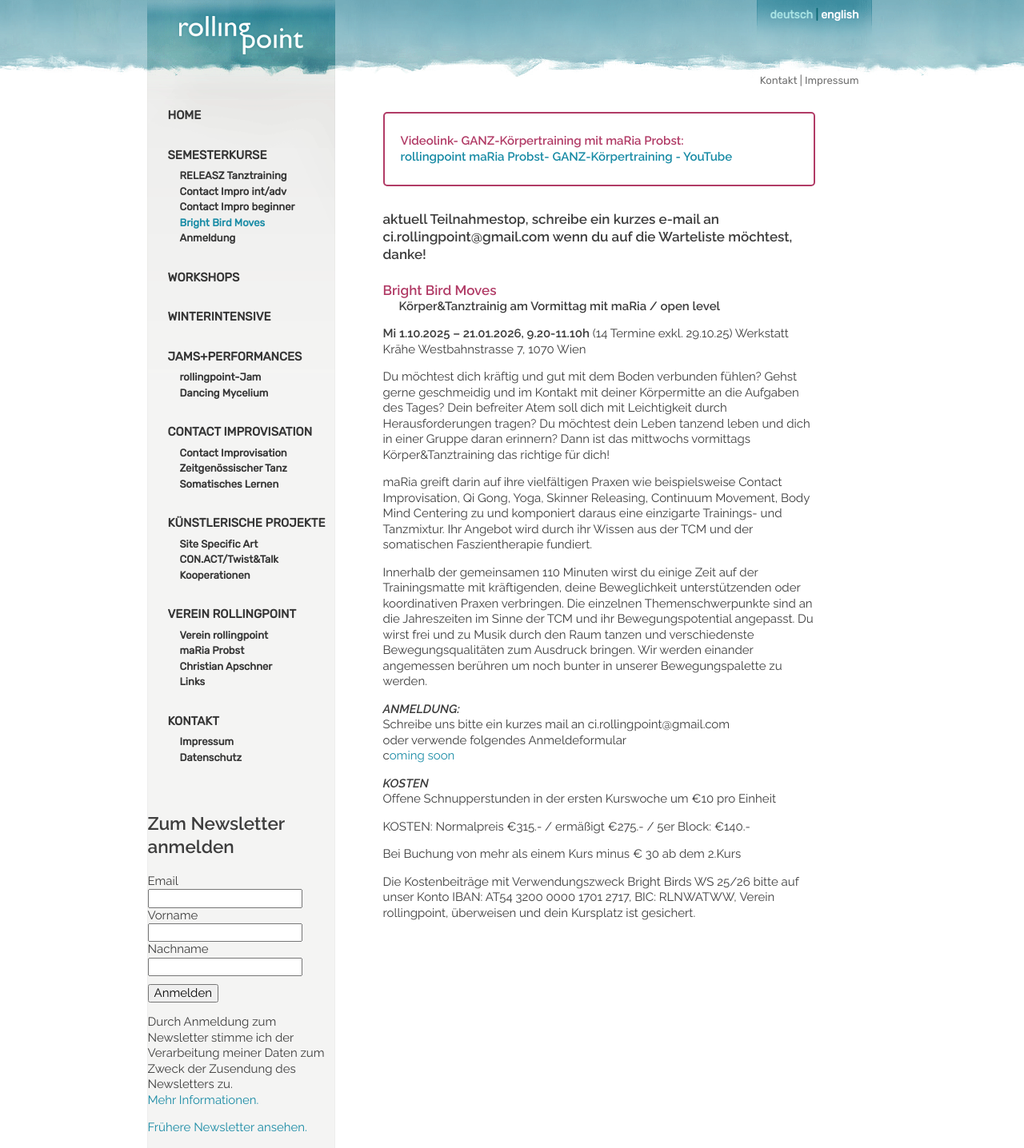
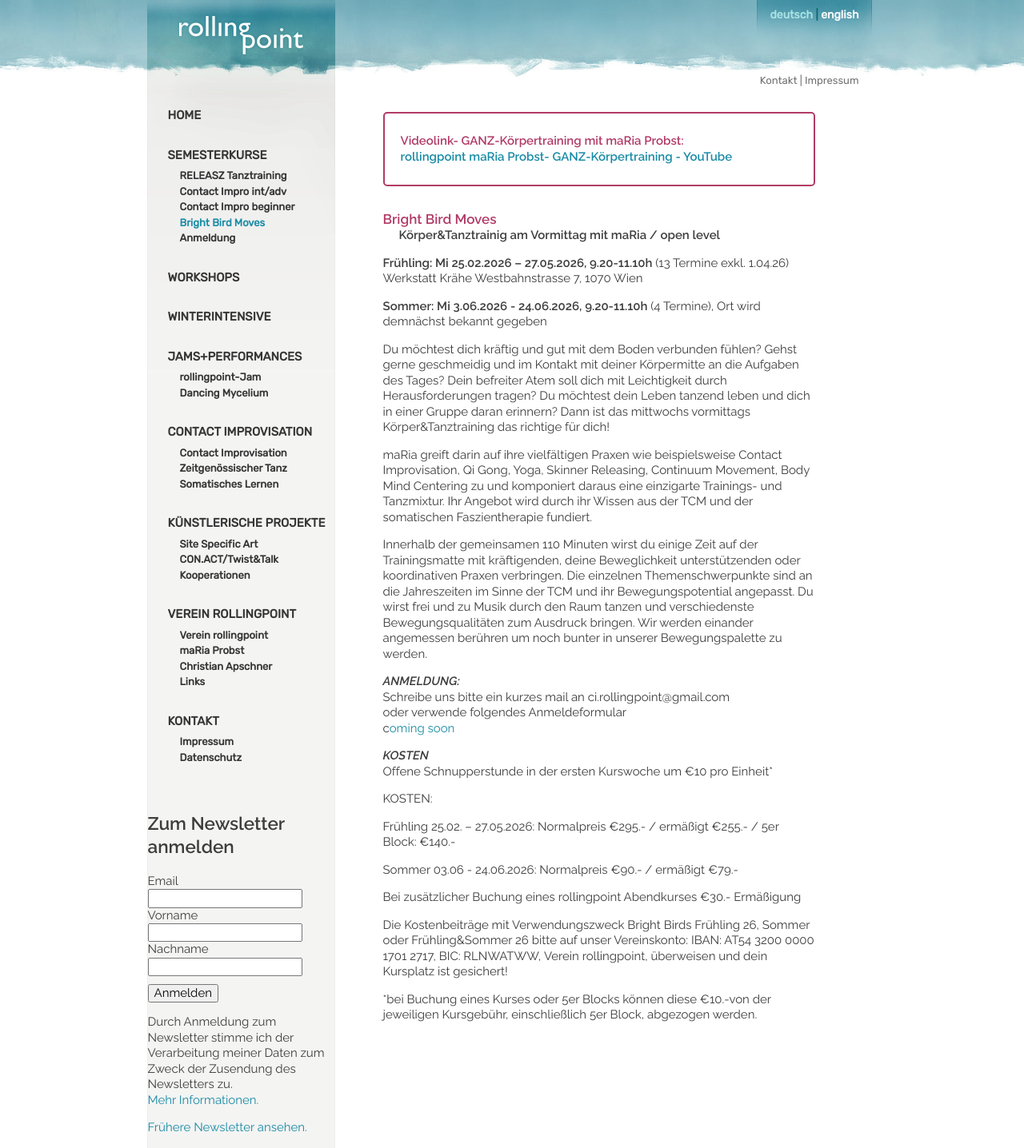
Before and after one commit to manulari/rollingpointat, a Jekyll site: the page built from _pages_de/gkt.md, in a window 1280 px wide. Shown: the whole page at 80% size. Built offline with Jekyll 4.4.1, drawn with Linux system fonts in a browser that asks for light colours; comment, search, counter and statistics services are not loaded.

Commit message:
Update page (de) “gkt”

```diff
--- a/_pages_de/gkt.md
+++ b/_pages_de/gkt.md
@@ -8,14 +8,16 @@ language: de
 
 <div class="named-anchor" id="birds"></div>
 
-##### **aktuell Teilnahmestop, schreibe ein kurzes e-mail an ci.rollingpoint@gmail.com wenn du auf die Warteliste möchtest, danke!**
+
 
 #### **Bright Bird Moves**
 
 **Körper&Tanztrainig am Vormittag mit maRia / open level**
 
-**Mi 1.10.2025 – 21.01.2026, 9.20-11.10h** (14 Termine exkl. 29.10.25)
+**Frühling: Mi 25.02.2026 – 27.05.2026, 9.20-11.10h** (13 Termine exkl. 1.04.26)
 Werkstatt Krähe Westbahnstrasse 7, 1070 Wien
+
+**Sommer: Mi 3.06.2026 - 24.06.2026, 9.20-11.10h** (4 Termine), Ort wird demnächst bekannt gegeben
 
 Du möchtest dich kräftig und gut mit dem Boden verbunden fühlen? Gehst gerne geschmeidig und im Kontakt mit deiner Körpermitte an die Aufgaben des Tages? Dein befreiter Atem soll dich mit Leichtigkeit durch Herausforderungen tragen? Du möchtest dein Leben tanzend leben und dich in einer Gruppe daran erinnern? Dann ist das mittwochs vormittags Körper&Tanztraining das richtige für dich!
 
@@ -29,10 +31,16 @@ oder verwende folgendes Anmeldeformular\
 c[oming soon](https://forms.gle/D5bwoQwoeueLpRCw7)
 
 ***KOSTEN***\
-Offene Schnupperstunden in der ersten Kurswoche um €10 pro Einheit
+Offene Schnupperstunde in der ersten Kurswoche um €10 pro Einheit*
 
-KOSTEN: Normalpreis €315.- / ermäßigt €275.- / 5er Block: €140.-
+KOSTEN:
 
-Bei Buchung von mehr als einem Kurs minus € 30 ab dem 2.Kurs
+Frühling 25.02. – 27.05.2026: Normalpreis  €295.- / ermäßigt €255.- / 5er Block: €140.-
 
-Die Kostenbeiträge mit Verwendungszweck Bright Birds WS 25/26 bitte auf unser Konto IBAN: AT54 3200 0000 1701 2717, BIC: RLNWATWW, Verein rollingpoint, überweisen und dein Kursplatz ist gesichert.
+Sommer 03.06 - 24.06.2026: Normalpreis €90.- / ermäßigt €79.-
+
+Bei zusätzlicher Buchung eines rollingpoint Abendkurses €30.- Ermäßigung
+
+Die Kostenbeiträge mit Verwendungszweck Bright Birds Frühling 26, Sommer oder Frühling&Sommer 26 bitte auf unser Vereinskonto: IBAN: AT54 3200 0000 1701 2717, BIC: RLNWATWW, Verein rollingpoint, überweisen und dein Kursplatz ist gesichert!
+
+\*bei Buchung eines Kurses oder 5er Blocks können diese €10.-von der jeweiligen Kursgebühr, einschließlich 5er Block, abgezogen werden.
```
